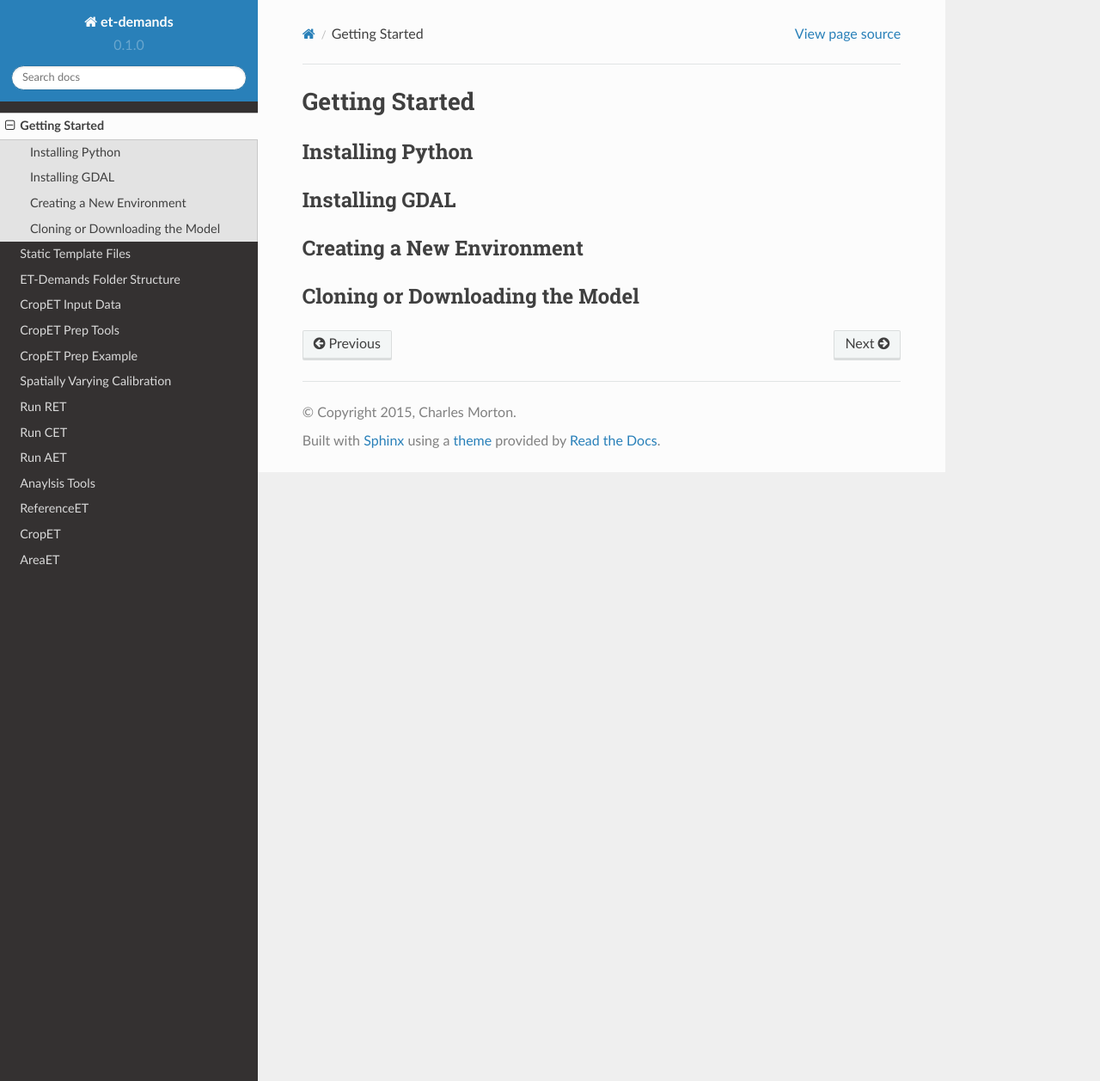
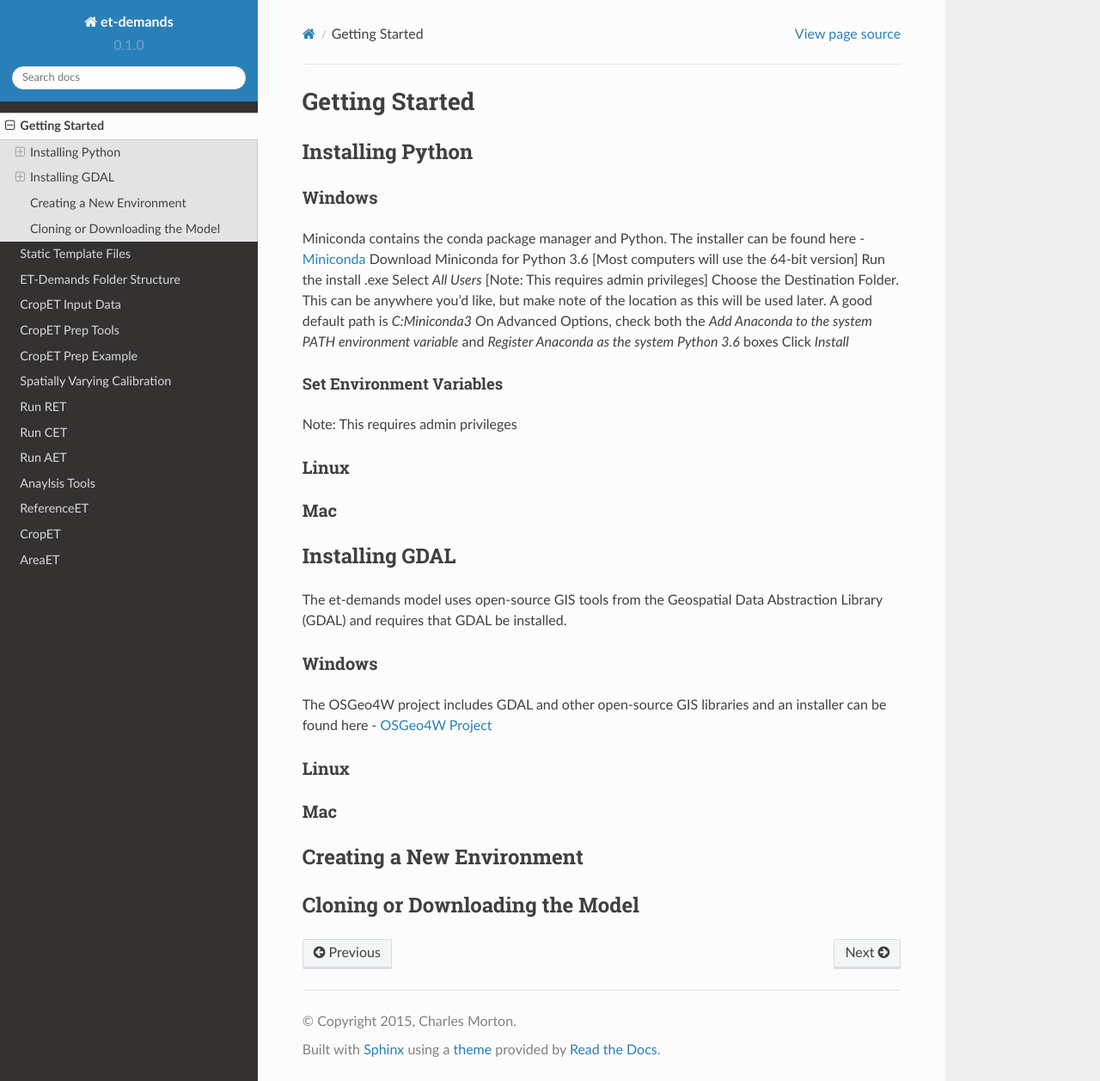
Before and after one commit to DOI-BOR/et-demands, a Sphinx documentation site: the page built from docs/getting_started.rst, in a window 1280 px wide and 1257 px high. Shown: the whole window at 86% size. Built offline with Sphinx 7.4.7 and the Read the Docs theme 2.0.0, drawn with Linux system fonts in a browser that asks for light colours.

Commit message:
updated getting_started doc

```diff
--- a/docs/getting_started.rst
+++ b/docs/getting_started.rst
@@ -4,8 +4,42 @@ Getting Started
 Installing Python
 -----------------
 
+Windows
+^^^^^^^
+Miniconda contains the conda package manager and Python. The installer can be found here - `Miniconda <https://conda.io/miniconda.html/>`_
+Download Miniconda for Python 3.6 [Most computers will use the 64-bit version]
+Run the install .exe
+Select *All Users* [Note: This requires admin privileges]
+Choose the Destination Folder. This can be anywhere you'd like, but make note of the location as this will be used later. A good default path is *C:\Miniconda3*
+On Advanced Options, check both the *Add Anaconda to the system PATH environment variable* and *Register Anaconda as the system Python 3.6* boxes
+Click *Install*
+
+Set Environment Variables
+"""""""""""""""""""""""""
+Note: This requires admin privileges
+
+
+
+Linux
+^^^^^
+
+Mac
+^^^
+
 Installing GDAL
 -----------------
+
+The et-demands model uses open-source GIS tools from the Geospatial Data Abstraction Library (GDAL) and requires that GDAL be installed.
+
+Windows
+^^^^^^^
+The OSGeo4W project includes GDAL and other open-source GIS libraries and an installer can be found here - `OSGeo4W Project <https://trac.osgeo.org/osgeo4w/>`_
+
+Linux
+^^^^^
+
+Mac
+^^^
 
 Creating a New Environment
 --------------------------
```
